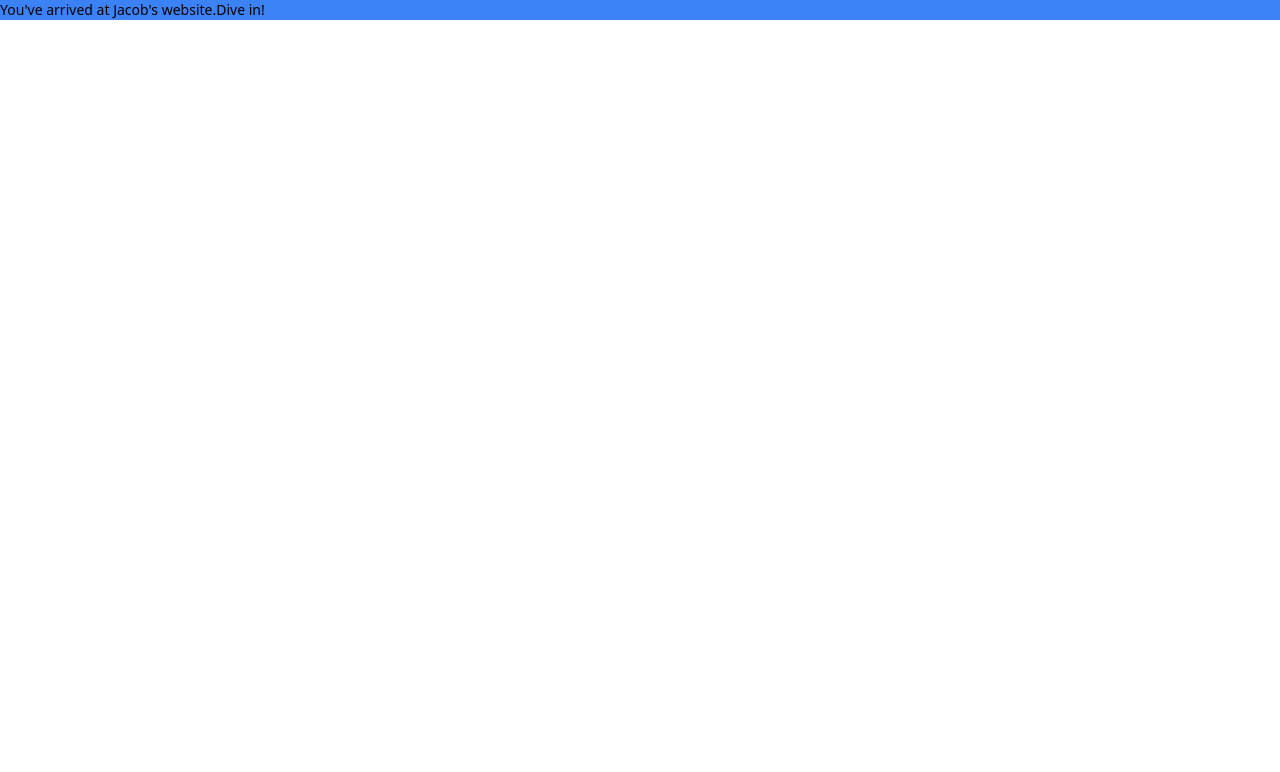
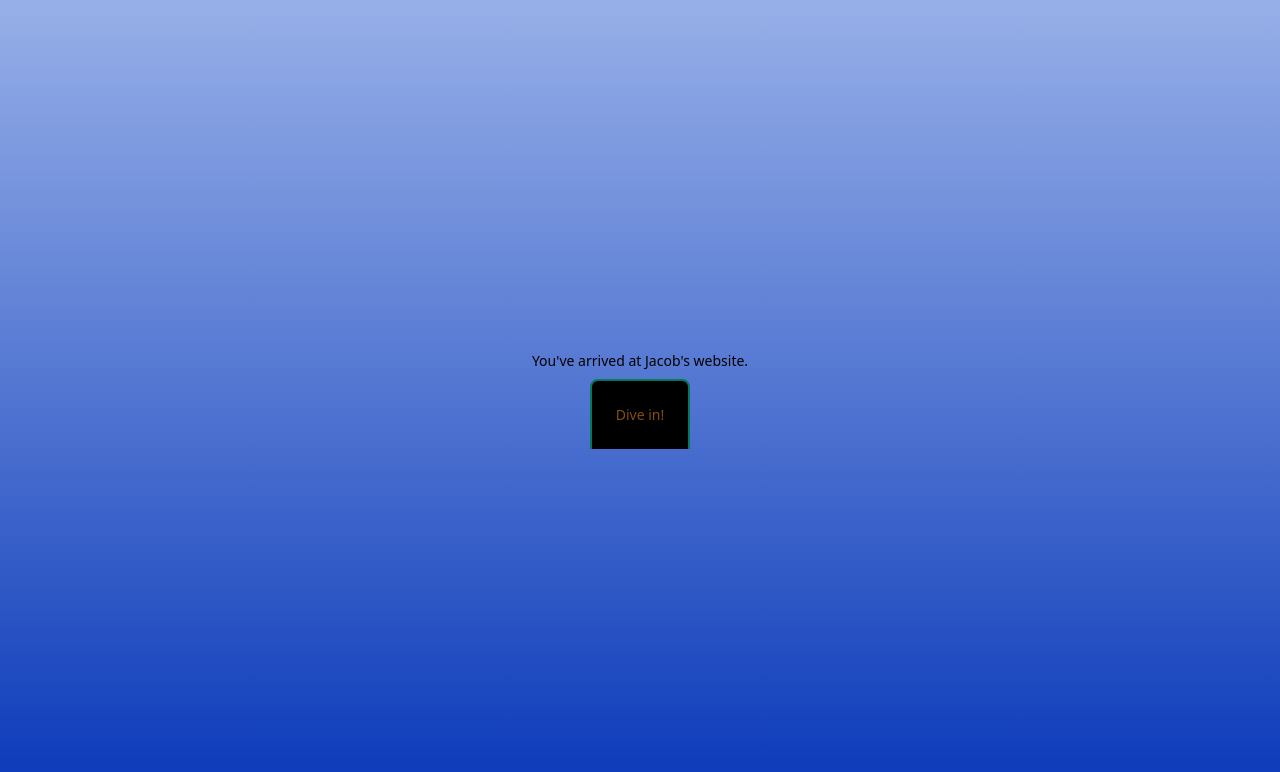
Before and after one commit to fractal-bootcamp/jwaldor.personalwebsite, a React (Vite) app: page / in a window 1280 px wide. Shown: the top 772 px of the page. Built offline with nearby package versions, Linux system fonts and the light colour scheme.

Commit message:
front page styling

```diff
--- a/src/main.tsx
+++ b/src/main.tsx
@@ -18,7 +18,9 @@ const router = createBrowserRouter([
 
 ReactDOM.createRoot(document.getElementById("root")!).render(
   <React.StrictMode>
-    <RouterProvider router={router} />
+    <div className="flex flex-col min-h-screen justify-center bg-gradient-to-b from-[#4d77d894] to-[#0938b9]">
+      <RouterProvider router={router} />
+    </div>
     {/* <App /> */}
   </React.StrictMode>
 );
--- a/src/routes/root.tsx
+++ b/src/routes/root.tsx
@@ -27,7 +27,7 @@ function Welcome() {
     console.log("derender effect");
     if (derender) {
       const exitAnimation = async () => {
-        await animate(scope.current, { scale: 3 }, { duration: 1 });
+        await animate(scope.current, { scale: 6 }, { duration: 1 });
         console.log("done");
         // await animate("li", { opacity: 1, x: 0 });
         navigate("/deeper");
@@ -61,12 +61,18 @@ function Welcome() {
 
   return (
     <>
-      <div className="bg-blue-500 text-sm" ref={scope}>
+      <motion.div
+        className="flex flex-col text-sm place-items-center gap-2"
+        ref={scope}
+      >
+        <div className="text-center w-fit">
           <AnimateText
             forceupdate={value}
             text={message}
             shown={lettersshown.current}
           />
+        </div>
+        <div className="bg-black text-yellow-800 text-center w-fit p-6 border-2 border-b-0 border-emerald-700 rounded-t-lg">
           <button
             onClick={() => {
               makeDeRender(true);
@@ -86,6 +92,7 @@ function Welcome() {
             Dive in!
           </button>
         </div>
+      </motion.div>
     </>
   );
 }
```
Lines whose indentation alone changed are shown as unchanged.
